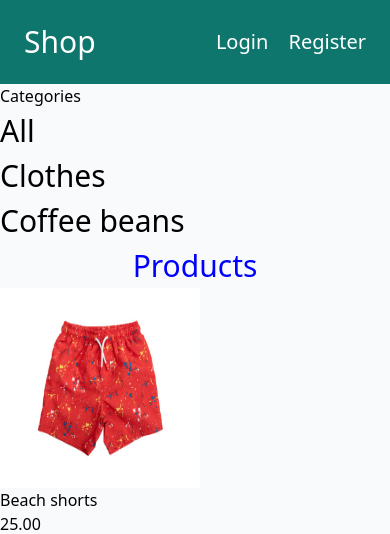
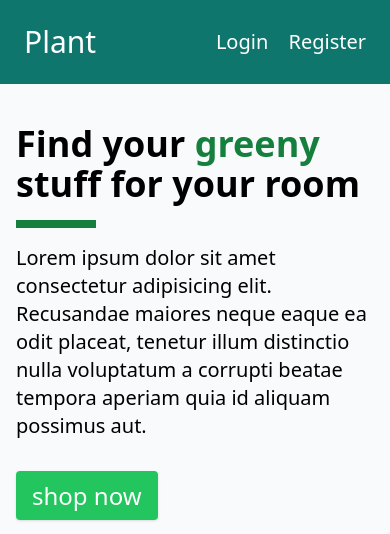
Before and after one commit to zablon-oigo/shop, a Django app: page / in a window 390 px wide. Shown: the top 534 px of the page. Run offline with Django 4.2, Linux system fonts and the light colour scheme; data comes from the database, SQL or seed files in the repository; both versions use the stored data as it was after the commit; some libraries are stand-ins or nearby versions.

Commit message:
designing landing page

```diff
--- a/accounts/views.py
+++ b/accounts/views.py
@@ -14,7 +14,7 @@ def sign_in(request):
             if user is not None and user.is_active:
                 login(request, user)
                 messages.info(request,'Log in request was successfully received')
-                return redirect('shop:list')
+                return redirect('shop:page_view')
 
         messages.error(request,'Invalid Username or Password')
     form=LoginForm()
--- a/shop/urls.py
+++ b/shop/urls.py
@@ -1,9 +1,10 @@
 from django.urls import path
-from .views import(product_list,product_detail)
+from .views import(product_list,product_detail, page_view)
 
 app_name='shop'
 urlpatterns=[
-    path('',product_list, name='list'),
+    path('', page_view, name='page_view'),
+    path('list/',product_list, name='list'),
     path('<slug:category_slug>/', product_list,name='product_list_by_category'),
     path('detail/<int:id>/<slug:slug>/', product_detail, name='detail')
 ]
--- a/shop/views.py
+++ b/shop/views.py
@@ -2,6 +2,8 @@ from django.shortcuts import render,get_object_or_404
 from .models import Category,Product
 from cart.forms import CartAddProductForm
 
+def page_view(request):
+    return render(request, 'shop/land.html')
 def product_list(request,category_slug=None):
     category=None
     categories=Category.objects.all()
--- a/static/css/style.css
+++ b/static/css/style.css
@@ -522,6 +522,40 @@ video {
   --tw-backdrop-sepia:  ;
 }
 
+.container {
+  width: 100%;
+}
+
+@media (min-width: 640px) {
+  .container {
+    max-width: 640px;
+  }
+}
+
+@media (min-width: 768px) {
+  .container {
+    max-width: 768px;
+  }
+}
+
+@media (min-width: 1024px) {
+  .container {
+    max-width: 1024px;
+  }
+}
+
+@media (min-width: 1280px) {
+  .container {
+    max-width: 1280px;
+  }
+}
+
+@media (min-width: 1536px) {
+  .container {
+    max-width: 1536px;
+  }
+}
+
 .static {
   position: static;
 }
@@ -548,12 +582,25 @@ video {
   margin-bottom: 5rem;
 }
 
+.my-4 {
+  margin-top: 1rem;
+  margin-bottom: 1rem;
+}
+
 .mb-2 {
   margin-bottom: 0.5rem;
 }
 
 .mb-3 {
   margin-bottom: 0.75rem;
+}
+
+.mb-10 {
+  margin-bottom: 2.5rem;
+}
+
+.mt-10 {
+  margin-top: 2.5rem;
 }
 
 .block {
@@ -572,12 +619,32 @@ video {
   display: table;
 }
 
+.h-2 {
+  height: 0.5rem;
+}
+
+.h-48 {
+  height: 12rem;
+}
+
+.h-full {
+  height: 100%;
+}
+
 .w-1\/2 {
   width: 50%;
 }
 
 .w-full {
   width: 100%;
+}
+
+.w-20 {
+  width: 5rem;
+}
+
+.w-8 {
+  width: 2rem;
 }
 
 .max-w-4xl {
@@ -590,6 +657,10 @@ video {
 
 .flex-col {
   flex-direction: column;
+}
+
+.flex-wrap {
+  flex-wrap: wrap;
 }
 
 .items-center {
@@ -669,6 +740,21 @@ video {
   background-color: rgb(15 118 110 / var(--tw-bg-opacity));
 }
 
+.bg-green-500 {
+  --tw-bg-opacity: 1;
+  background-color: rgb(34 197 94 / var(--tw-bg-opacity));
+}
+
+.bg-green-700 {
+  --tw-bg-opacity: 1;
+  background-color: rgb(21 128 61 / var(--tw-bg-opacity));
+}
+
+.object-cover {
+  -o-object-fit: cover;
+     object-fit: cover;
+}
+
 .p-2 {
   padding: 0.5rem;
 }
@@ -693,6 +779,16 @@ video {
 .py-4 {
   padding-top: 1rem;
   padding-bottom: 1rem;
+}
+
+.px-4 {
+  padding-left: 1rem;
+  padding-right: 1rem;
+}
+
+.py-2 {
+  padding-top: 0.5rem;
+  padding-bottom: 0.5rem;
 }
 
 .text-center {
@@ -732,6 +828,10 @@ video {
   font-weight: 600;
 }
 
+.font-bold {
+  font-weight: 700;
+}
+
 .text-blue-500 {
   --tw-text-opacity: 1;
   color: rgb(59 130 246 / var(--tw-text-opacity));
@@ -762,6 +862,11 @@ video {
   color: rgb(255 255 255 / var(--tw-text-opacity));
 }
 
+.text-green-700 {
+  --tw-text-opacity: 1;
+  color: rgb(21 128 61 / var(--tw-text-opacity));
+}
+
 .underline {
   text-decoration-line: underline;
 }
@@ -769,6 +874,12 @@ video {
 .shadow-2xl {
   --tw-shadow: 0 25px 50px -12px rgb(0 0 0 / 0.25);
   --tw-shadow-colored: 0 25px 50px -12px var(--tw-shadow-color);
+  box-shadow: var(--tw-ring-offset-shadow, 0 0 #0000), var(--tw-ring-shadow, 0 0 #0000), var(--tw-shadow);
+}
+
+.shadow {
+  --tw-shadow: 0 1px 3px 0 rgb(0 0 0 / 0.1), 0 1px 2px -1px rgb(0 0 0 / 0.1);
+  --tw-shadow-colored: 0 1px 3px 0 var(--tw-shadow-color), 0 1px 2px -1px var(--tw-shadow-color);
   box-shadow: var(--tw-ring-offset-shadow, 0 0 #0000), var(--tw-ring-shadow, 0 0 #0000), var(--tw-shadow);
 }
 
@@ -786,11 +897,42 @@ video {
     margin: 0.5rem;
   }
 
+  .sm\:h-screen {
+    height: 100vh;
+  }
+
   .sm\:w-1\/2 {
     width: 50%;
+  }
+
+  .sm\:w-4\/12 {
+    width: 33.333333%;
+  }
+
+  .sm\:w-8\/12 {
+    width: 66.666667%;
   }
 
   .sm\:flex-row {
     flex-direction: row;
   }
+
+  .sm\:p-10 {
+    padding: 2.5rem;
+  }
 }
+
+@media (min-width: 1024px) {
+  .lg\:mt-0 {
+    margin-top: 0px;
+  }
+
+  .lg\:flex {
+    display: flex;
+  }
+
+  .lg\:text-6xl {
+    font-size: 3.75rem;
+    line-height: 1;
+  }
+}
--- a/templates/base.html
+++ b/templates/base.html
@@ -10,7 +10,7 @@
 <body class="bg-slate-50">
  <header class="bg-teal-700 p-6 sticky z-10 text-white">
        <nav class="max-w-4xl mx-auto flex items-center justify-between">
-        <a href="{% url 'shop:list' %}" class="text-3xl text-white">Shop</a>
+        <a href="{% url 'shop:page_view' %}" class="text-3xl text-white">Plant</a>
       <div class="space-x-4">
         {% if request.user.is_authenticated %}
     <a href="{% url 'accounts:logout' %}" class="text-xl">Logout</a>
--- /dev/null
+++ b/templates/shop/land.html
@@ -0,0 +1,21 @@
+{% extends 'base.html' %}
+{% block title %}
+Home
+{% endblock %}
+{% block content %}
+<div class="flex flex-wrap">
+    <div class="w-full sm:w-8/12 mb-10">
+      <div class="container mx-auto h-full sm:p-10">
+        <header class="container px-4 lg:flex mt-10 items-center h-full lg:mt-0">
+          <div class="w-full">
+            <h1 class="text-4xl lg:text-6xl font-bold">Find your <span class="text-green-700">greeny</span> stuff for your room</h1>
+            <div class="w-20 h-2 bg-green-700 my-4"></div>
+            <p class="text-xl mb-10">Lorem ipsum dolor sit amet consectetur adipisicing elit. Recusandae maiores neque eaque ea odit placeat, tenetur illum distinctio nulla voluptatum a corrupti beatae tempora aperiam quia id aliquam possimus aut.</p>
+            <a  href="{% url 'shop:list' %}"  class="bg-green-500 text-white text-2xl font-medium px-4 py-2 rounded shadow">shop now</a>
+          </div>
+        </header>
+      </div>
+    </div>
+    <img src="https://images.unsplash.com/photo-1536147116438-62679a5e01f2?ixlib=rb-1.2.1&ixid=eyJhcHBfaWQiOjEyMDd9&auto=format&fit=crop&w=634&q=80" alt="Leafs" class="w-full h-48 object-cover sm:h-screen sm:w-4/12">
+  </div>
+  {% endblock %}
```
Also changed, not shown: db.sqlite3.
